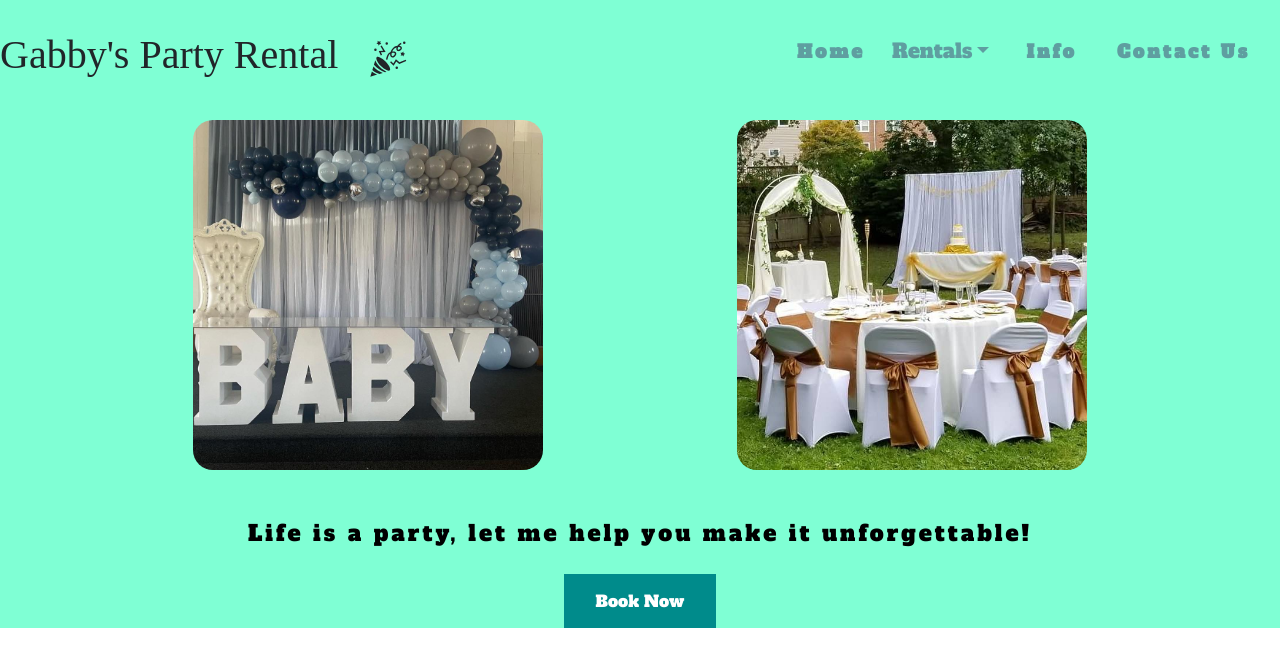
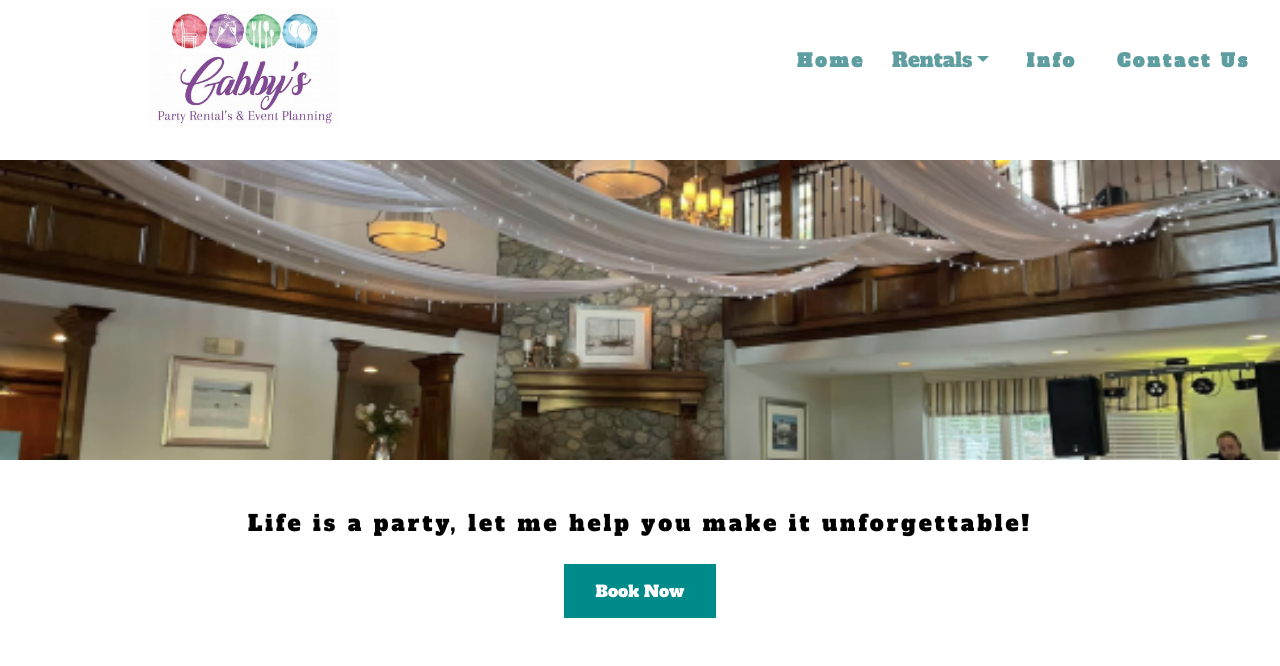
Before and after one commit to LeeReyesCS/EventRentalSystem, a React (Create React App) app: page / in a window 1280 px wide. Shown: the top 666 px of the page. Built offline with nearby package versions, Linux system fonts and the light colour scheme; a web font is replaced by a local one.

Commit message:
Changed Pages Info

```diff
--- a/src/App.js
+++ b/src/App.js
@@ -4,6 +4,7 @@ import Homepage from "./pages/Homepage";
 import Rentals from "./pages/Rentals";
 import Info from "./pages/Info";
 import Contact from "./pages/Contact";
+import PartyRentals from "./pages/PartyRentals";
 import "bootstrap/dist/css/bootstrap.min.css";
 
 function App() {
@@ -14,6 +15,7 @@ function App() {
         <Route path="/rentals" element={<Rentals />} />
         <Route path="/info" element={<Info />} />
         <Route path="/contact" element={<Contact />} />
+        <Route path="/partyRentals" element={<PartyRentals />} />
       </Routes>
     </div>
   );
--- a/src/components/Hero.js
+++ b/src/components/Hero.js
@@ -1,14 +1,22 @@
 import React from "react";
 import "../styles/Hero.css";
-import HomePagePic from "../images/Gabby_Homepage_Pic.jpg";
-import HeroPic from "../images/Hero_Pic.jpg";
+import GabbysBannerPic from "../images/GabbysBannerPic.png";
 
 const Hero = () => {
   return (
     <div className="hero-container">
-      <div className="hero-img">
-        <img className="Homepagepic" src={HomePagePic} alt="" />
-        <img className="HeroPic" src={HeroPic} alt="" />
+      <div className="bannerPic">
+        <img
+          style={{
+            objectFit: "cover",
+            imageRendering: "auto",
+            maxWidth: "100%",
+            width: "100vw",
+            height: "300px",
+          }}
+          src={GabbysBannerPic}
+          alt=""
+        />
       </div>
       <div className="hero-text">
         <h1>Life is a party, let me help you make it unforgettable!</h1>
--- a/src/components/Navbar.js
+++ b/src/components/Navbar.js
@@ -1,18 +1,23 @@
 import React from "react";
 import { Link } from "react-router-dom";
 import "../styles/Navbar.css";
-import { GiPartyPopper } from "react-icons/gi";
 import Dropdown from "react-bootstrap/Dropdown";
+import GabbysPic from "../images/Gabby-sLogo.jpg";
+import HomePagePic from "../images/Gabby_Homepage_Pic.jpg";
 
 const Navbar = () => {
   return (
     <div className="container-nav">
       <nav className="navbar">
         <div className="logo">
-          <h1>
-            Gabby's Party Rental{" "}
-            <GiPartyPopper style={{ marginLeft: "20px" }} />
-          </h1>
+          <div className="hero-img">
+            <img
+              style={{ height: "120px", paddingLeft: "150px" }}
+              className="Homepagepic"
+              src={GabbysPic}
+              alt=""
+            />
+          </div>
         </div>
         <ul className="nav-links">
           <Link to="/" className="link">
@@ -41,10 +46,8 @@ const Navbar = () => {
             </Dropdown.Toggle>
 
             <Dropdown.Menu>
-              <Dropdown.Item href="#/action-1">
-                Party Rental Items
-              </Dropdown.Item>
-              <Dropdown.Item href="#/action-2">Custom Products</Dropdown.Item>
+              <Dropdown.Item href="/partyRentals">Party Rentals</Dropdown.Item>
+              <Dropdown.Item href="#/action-2">Party</Dropdown.Item>
               <Dropdown.Item href="#/action-3">Catering Services</Dropdown.Item>
             </Dropdown.Menu>
           </Dropdown>
--- a/src/pages/Info.js
+++ b/src/pages/Info.js
@@ -40,35 +40,6 @@ const Info = () => {
               reach out and check in as we're always updating our stock.
             </p>
           </div>
-          <div className="item-card">
-            <h4 style={{ fontSize: "22px", textAlign: "center" }}>
-              Items available for rent:{" "}
-            </h4>
-            <ul className="list-items">
-              <li className="list-item">Chairs (with covers)</li>
-              <li className="list-item">Table Linens & Runners</li>
-              <li className="list-item">Center Pieces</li>
-              <li className="list-item">
-                Buffet Tables (round and rectangular)
-              </li>
-              <li className="list-item">Back Drops</li>
-              <li className="list-item">Cake Stands</li>
-              <li className="list-item">Chargers</li>
-              <li className="list-item">Chafing Dishes</li>
-              <li className="list-item">Color</li>
-              <li className="list-item">Coffee Service</li>
-              <li className="list-item">Decorations</li>
-              <li className="list-item">Dinnerware</li>
-              <li className="list-item">Glassware</li>
-              <li className="list-item">Invitations</li>
-              <li className="list-item">Party Favors</li>
-              <li className="list-item">Pitchers</li>
-              <li className="list-item">Lights</li>
-              <li className="list-item">Tables</li>
-              <li className="list-item">Personalized Desserts</li>
-              <li className="list-item">Bar & Bar Acccesories</li>
-            </ul>
-          </div>
           <div className="client-feedback">
             <h3 style={{ textAlign: "center" }}>Client Feedback</h3>
             <div className="entries">
--- /dev/null
+++ b/src/pages/PartyRentals.js
@@ -0,0 +1,39 @@
+import React from "react";
+import Navbar from "../components/Navbar";
+
+const PartyRentals = () => {
+  return (
+    <>
+      <Navbar />
+      <div className="item-card">
+        <h4 style={{ fontSize: "22px", textAlign: "center" }}>
+          Items available for rent:{" "}
+        </h4>
+        <ul className="list-items">
+          <li className="list-item">Chairs (with covers)</li>
+          <li className="list-item">Table Linens & Runners</li>
+          <li className="list-item">Center Pieces</li>
+          <li className="list-item">Buffet Tables (round and rectangular)</li>
+          <li className="list-item">Back Drops</li>
+          <li className="list-item">Cake Stands</li>
+          <li className="list-item">Chargers</li>
+          <li className="list-item">Chafing Dishes</li>
+          <li className="list-item">Color</li>
+          <li className="list-item">Coffee Service</li>
+          <li className="list-item">Decorations</li>
+          <li className="list-item">Dinnerware</li>
+          <li className="list-item">Glassware</li>
+          <li className="list-item">Invitations</li>
+          <li className="list-item">Party Favors</li>
+          <li className="list-item">Pitchers</li>
+          <li className="list-item">Lights</li>
+          <li className="list-item">Tables</li>
+          <li className="list-item">Personalized Desserts</li>
+          <li className="list-item">Bar & Bar Acccesories</li>
+        </ul>
+      </div>
+    </>
+  );
+};
+
+export default PartyRentals;
--- a/src/styles/Hero.css
+++ b/src/styles/Hero.css
@@ -1,12 +1,7 @@
 @import url("https://fonts.googleapis.com/css2?family=Alfa+Slab+One&display=swap");
 
 .hero-container {
-  background-color: aquamarine;
-}
-
-.hero-img {
-  display: flex;
-  justify-content: space-evenly;
+  background-color: white;
 }
 
 .hero-text {
@@ -14,16 +9,6 @@
   font-family: "Alfa Slab One", cursive;
   letter-spacing: 3px;
   text-align: center;
-}
-
-.Homepagepic {
-  height: 350px;
-  border-radius: 20px;
-}
-
-.HeroPic {
-  height: 350px;
-  border-radius: 20px;
 }
 
 .btn-book-now {
--- a/src/styles/Info.css
+++ b/src/styles/Info.css
@@ -6,17 +6,18 @@
 
 .info {
   display: flex;
+  flex-direction: column;
+  justify-content: center;
+  align-items: center;
 }
 
 .item-card {
   height: 650px;
   width: 800px;
-  /* margin: auto; */
-  background-color: rgba(127, 255, 212, 0.63);
+  margin: auto;
 }
 
 .text-info {
-  background-color: rgba(127, 255, 212, 0.507);
   text-align: center;
   width: 40vw;
   font-family: "Rakkas", cursive;
@@ -39,10 +40,10 @@
 }
 
 .client-feedback {
-  background-color: rgba(127, 255, 212, 0.507);
   width: 90vh;
   font-family: "Itim", cursive;
   font-family: "Rakkas", cursive;
+  margin-top: 40px;
 }
 
 .entries {
--- a/src/styles/Navbar.css
+++ b/src/styles/Navbar.css
@@ -2,8 +2,8 @@
 @import url("https://fonts.googleapis.com/css2?family=Rakkas&display=swap");
 
 .container-nav {
-  background-color: aquamarine;
-  height: 15vh;
+  background-color: white;
+  height: 20vh;
 }
 
 .navbar {
@@ -38,7 +38,8 @@
 }
 
 .link:hover {
-  color: whitesmoke;
+  color: cadetblue;
+  opacity: 0.6;
 }
 
 /* Media Queries */
```
Also changed, not shown: src/images/Gabby-sLogo.jpg (added), src/images/GabbysBannerPic.png (added), src/planning.txt.
